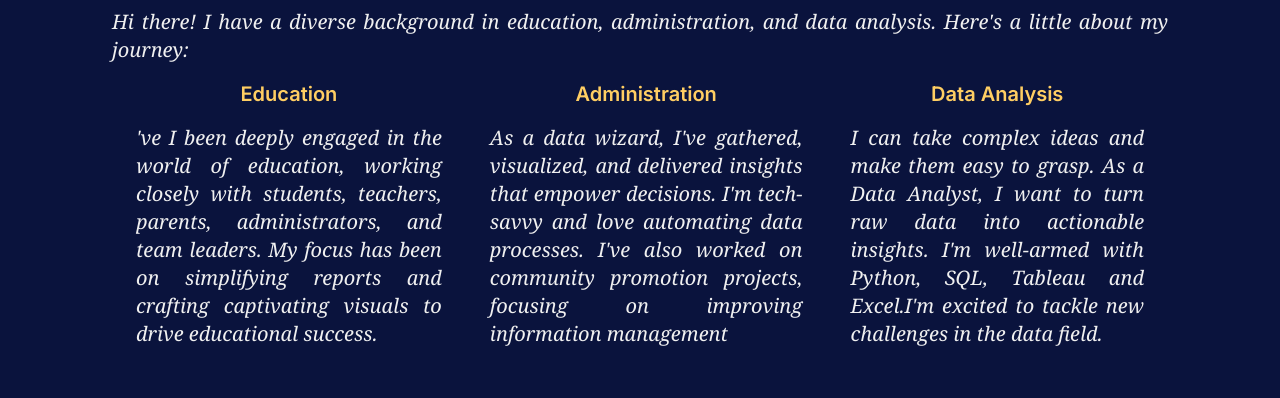
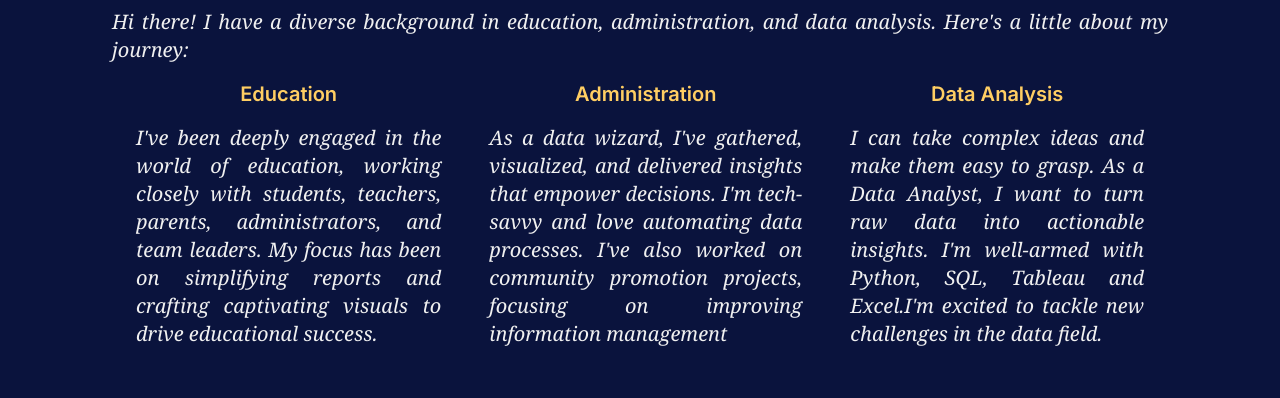
Before and after one commit to NilArj/FOLIO, a Next.js app: page /github-pages/ in a window 1280 px wide. Shown: the part 1120-1518 px from the top of the page. Built offline with nearby package versions, Linux system fonts and the light colour scheme.

Commit message:
grammar fixed

```diff
--- a/src/app/compenents/About.jsx
+++ b/src/app/compenents/About.jsx
@@ -48,7 +48,7 @@ const About = () => {
                   Education
                 </h2>
                 <p className="text-[#F0F0F0] italic font-serif mb-4 text-base text-justify sm:text-xl sm:mb-0">
-                  {"'ve"} I been deeply engaged in the world of education,
+                  {"I've"} been deeply engaged in the world of education,
                   working closely with students, teachers, parents,
                   administrators, and team leaders. My focus has been on
                   simplifying reports and crafting captivating visuals to drive
--- a/src/app/compenents/Contact.jsx
+++ b/src/app/compenents/Contact.jsx
@@ -18,7 +18,6 @@ const Contact = () => {
           for a chat. If {"you've"} got questions or just want to discuss
           possibilities,
           {"don't"} hesitate to reach out. {"I'm"} committed to swift responses!
-          {'"'}
         </p>
 
         <div className="flex text-3xl md:text-5xl justify-evenly sm:gap-4 sm:justify-center">
```
